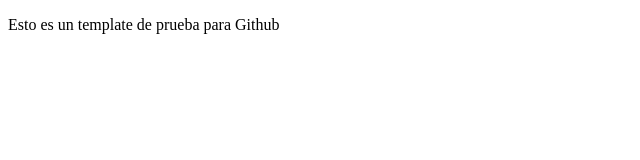
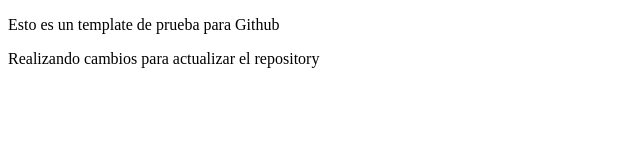
Before and after one commit to hectormoba/first-repo, a plain HTML site: page index.html in a window 1280 px wide. Shown: the whole page, without its empty margins (0-640 px from the left). Drawn offline with Linux system fonts and the light colour scheme.

Commit message:
added a new paragraph

```diff
--- a/index.html
+++ b/index.html
@@ -7,5 +7,6 @@
 </head>
 <body>
     <p>Esto es un template de prueba para Github</p>
+    <p>Realizando cambios para actualizar el repository</p>
 </body>
 </html>
```
